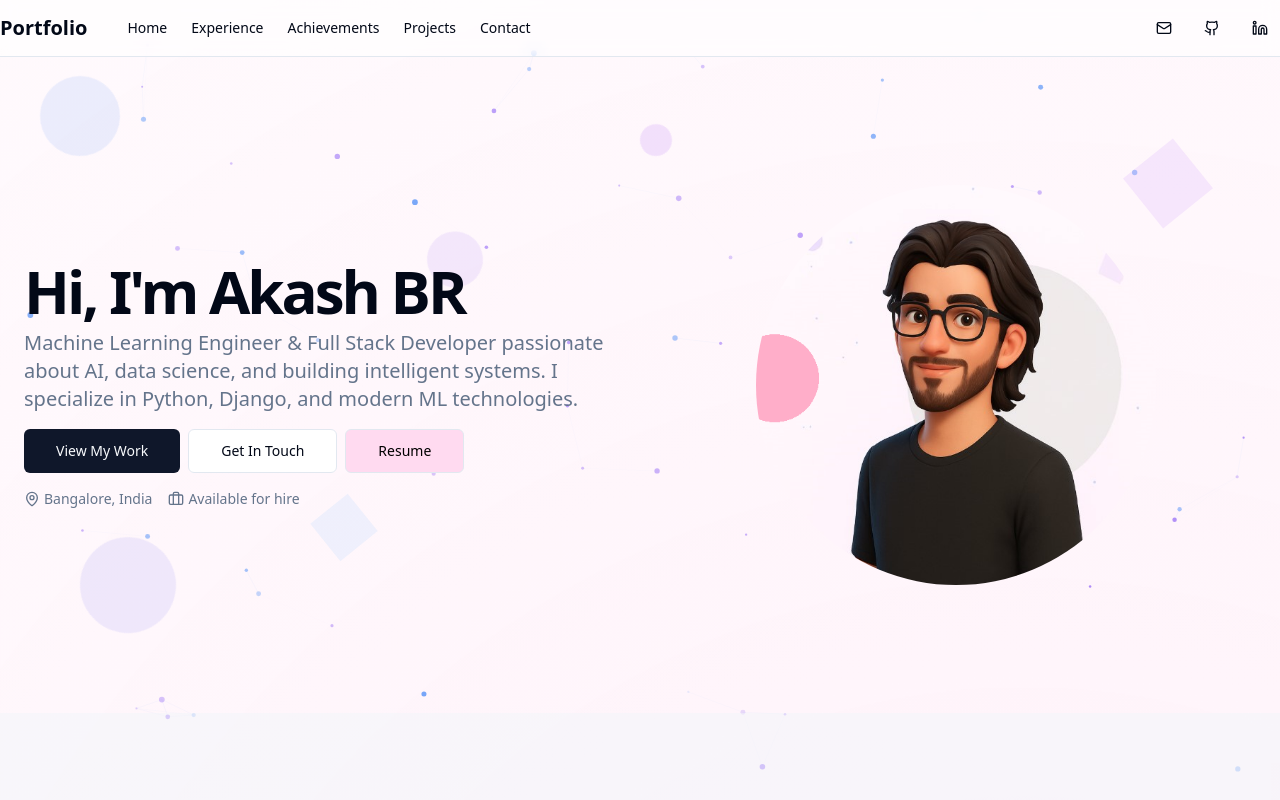
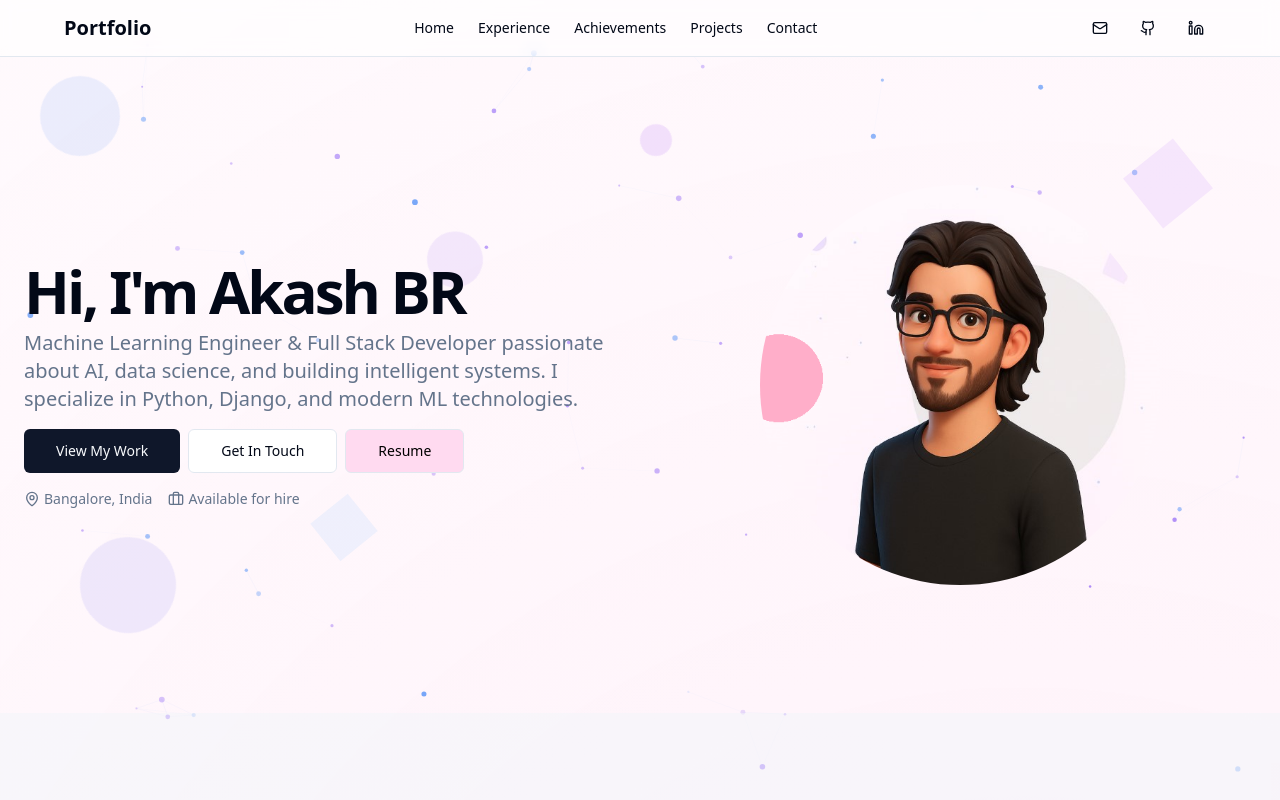
Before and after one commit to Akashbellary/portfolio, a Next.js app: page / in a window 1280 px wide. Shown: the top 800 px of the page. Built offline with nearby package versions, Linux system fonts and the light colour scheme.

Commit message:
update_header_home_style/from_codespace

```diff
--- a/app/page.tsx
+++ b/app/page.tsx
@@ -18,9 +18,9 @@ export default function Portfolio() {
       <div className="relative z-10">
         {/* Header */}
         <header className="sticky top-0 z-50 w-full border-b bg-background/95 backdrop-blur supports-[backdrop-filter]:bg-background/60">
-          <div className="container flex h-14 items-center">
-            <div className="mr-4 flex">
-              <Link href="#home" className="mr-6 flex items-center space-x-2">
+          <div className="container flex h-14 items-center justify-between mx-auto max-w-6xl">
+            <div className="flex">
+              <Link href="#home" className="flex items-center space-x-2">
                 <span className="font-bold text-xl">Portfolio</span>
               </Link>
             </div>
@@ -41,7 +41,7 @@ export default function Portfolio() {
                 Contact
               </Link>
             </nav>
-            <div className="ml-auto flex items-center space-x-2">
+            <div className="flex items-center space-x-2">
               <Button variant="ghost" size="sm" asChild>
                 <a href="mailto:akashbellary007@gmail.com">
                   <Mail className="h-4 w-4" />
@@ -65,7 +65,7 @@ export default function Portfolio() {
           {/* Hero Section */}
           <section id="home" className="py-24 md:py-32">
             <div className="container px-4 md:px-6">
-              <div className="grid gap-6 lg:grid-cols-[1fr_400px] lg:gap-12 xl:grid-cols-[1fr_600px]">
+              <div className="grid gap-6 lg:grid-cols-2 lg:gap-12 items-center">
                 <div className="flex flex-col justify-center space-y-4">
                   <div className="space-y-2">
                     <h1 className="text-3xl font-bold tracking-tighter sm:text-5xl xl:text-6xl/none">
```
